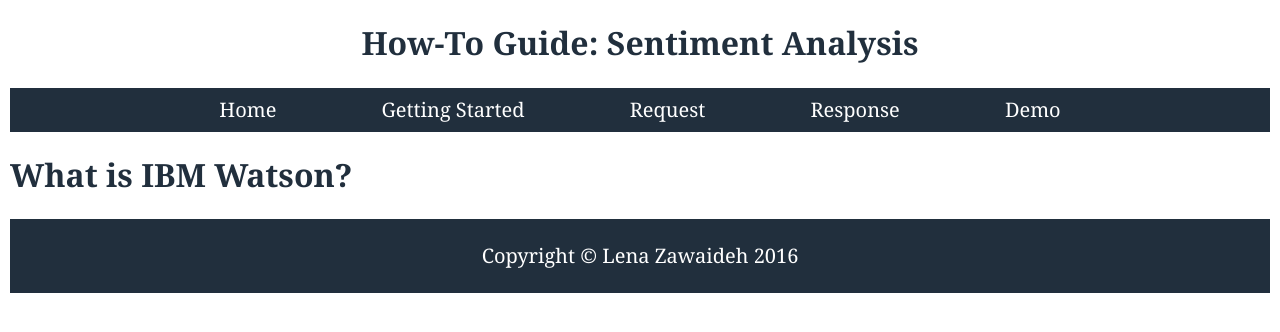
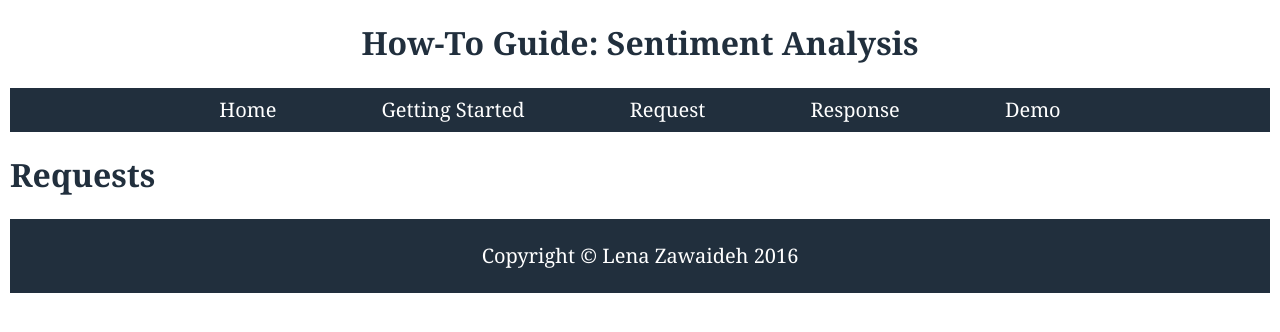
Before and after one commit to lenaz/How-To-Guide, a Jekyll site: the page built from request.html, in a window 1280 px wide. Shown: the top 332 px of the page. Built offline with Jekyll 4.4.1, drawn with Linux system fonts in a browser that asks for light colours; Markdown is read by kramdown in place of the engine named in the settings.

Commit message:
trying to fix 404

```diff
--- a/request.html
+++ b/request.html
@@ -2,4 +2,4 @@
 layout: default
 ---
 
-<h1>What is IBM Watson?</h1>
+<h1>Requests</h1>
```
